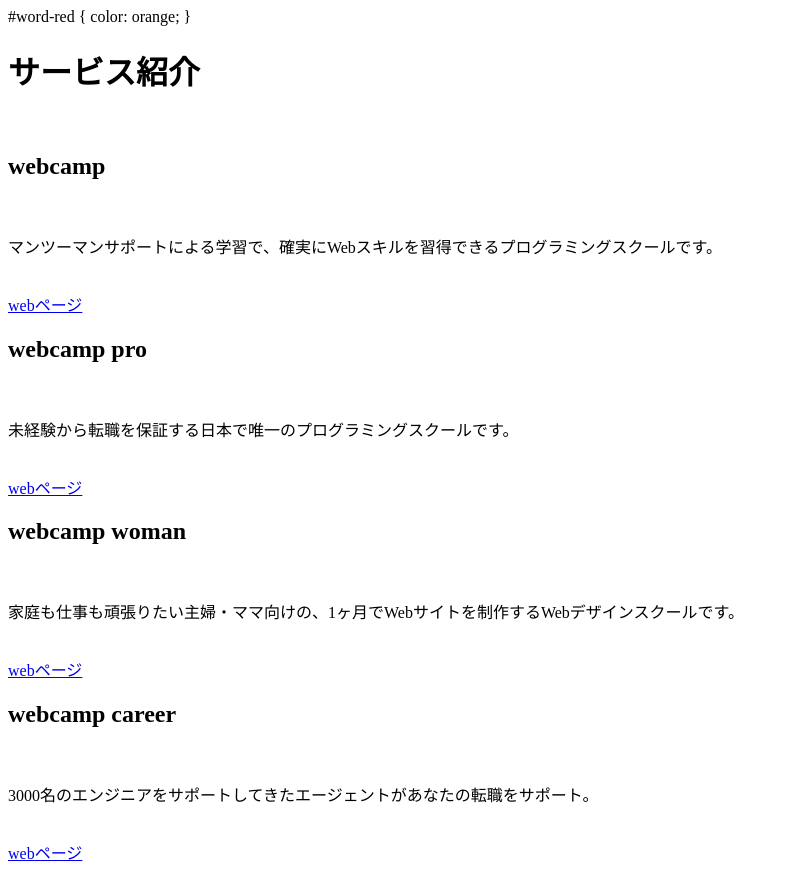
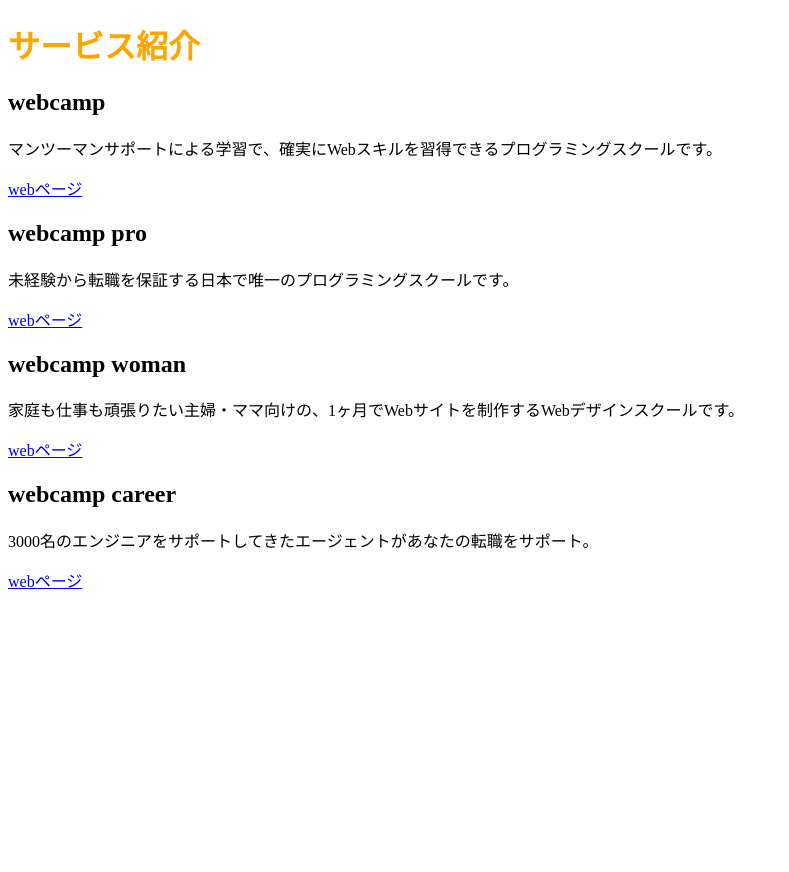
Before and after one commit to kei0726/sample2, a plain HTML site: page sample2.html in a window 1280 px wide. Shown: the whole page, without its empty margins (0-789 px from the left). After the commit the page ends 800 px from the top, so only its background shows below. Drawn offline with Linux system fonts and the light colour scheme.

Commit message:
chapter2 exercise

```diff
--- a/sample2.html
+++ b/sample2.html
@@ -3,36 +3,21 @@
 <head>
     <meta charset="UTF-8">
     <title>Webページ</title>
+    <link rel="stylesheet" href="style1.css">
 </head>
 <body>
-#word-red {
-    color: orange;
-}
-<h1>サービス紹介</h1>
-<br>
+<h1 id="word-red">サービス紹介</h1>
   <h2>webcamp</h2>
-<br>
   <p>マンツーマンサポートによる学習で、確実にWebスキルを習得できるプログラミングスクールです。</p>
-<br>
   <a href = "https://web-camp.io/">webページ</a>
-<br>
   <h2>webcamp pro</h2>
-<br>
   <p>未経験から転職を保証する日本で唯一のプログラミングスクールです。</p>
-<br>
   <a href = "https://web-camp.io/">webページ</a>
-<br>
   <h2>webcamp woman</h2>
-<br>
   <p>家庭も仕事も頑張りたい主婦・ママ向けの、1ヶ月でWebサイトを制作するWebデザインスクールです。</p>
-<br>
   <a href = "https://web-camp.io/">webページ</a>
-<br>
   <h2>webcamp career</h2>
-<br>
   <p>3000名のエンジニアをサポートしてきたエージェントがあなたの転職をサポート。</p>
-<br>
   <a href = "https://web-camp.io/">webページ</a>
-<br>
 </body>
 </html>
--- /dev/null
+++ b/style1.css
@@ -0,0 +1,3 @@
+#word-red{
+	color: orange;
+}
```
